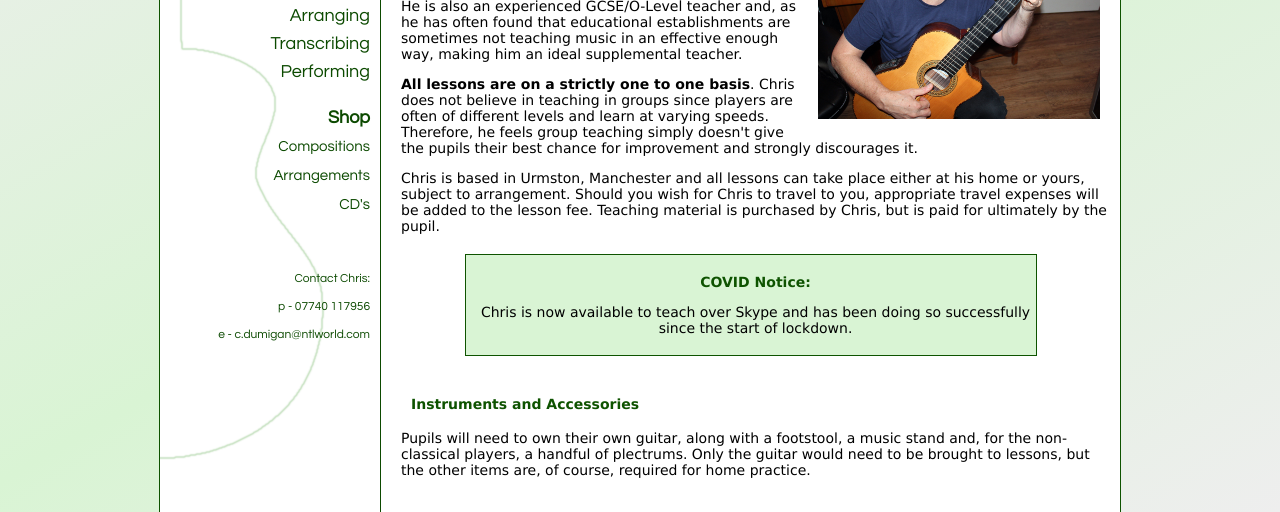
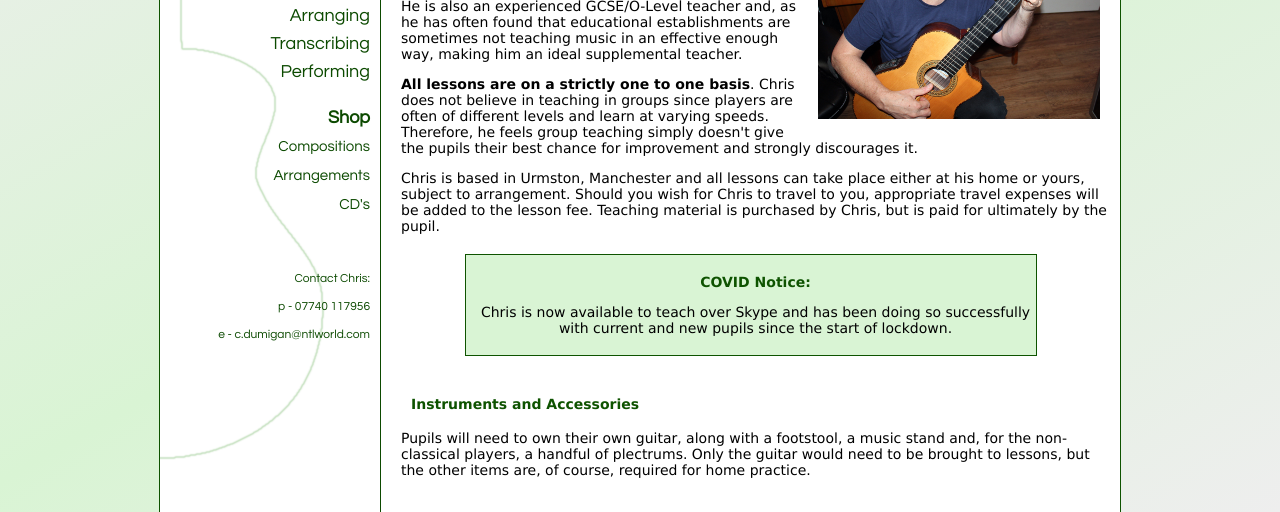
Before and after one commit to chrisdumigan/chrisdumigan.github.io, a plain HTML site: page teach.html in a window 1280 px wide. Shown: the part 288-800 px from the top of the page. Drawn offline with Linux system fonts and the light colour scheme.

Commit message:
Update teach.html

```diff
--- a/teach.html
+++ b/teach.html
@@ -66,7 +66,7 @@ e - <a href="mailto:c.dumigan@ntlworld.com">c.dumigan@ntlworld.com</a><br>
 
 <div class="covid">
 <p style="color: #0e5300; font-weight: bold;">COVID Notice:</p>
-<p>Chris is now available to teach over Skype and has been doing so successfully since the start of lockdown.</p>
+<p>Chris is now available to teach over Skype and has been doing so successfully with current and new pupils since the start of lockdown.</p>
 </div>
 
 <h4>Instruments and Accessories</h4>
```
